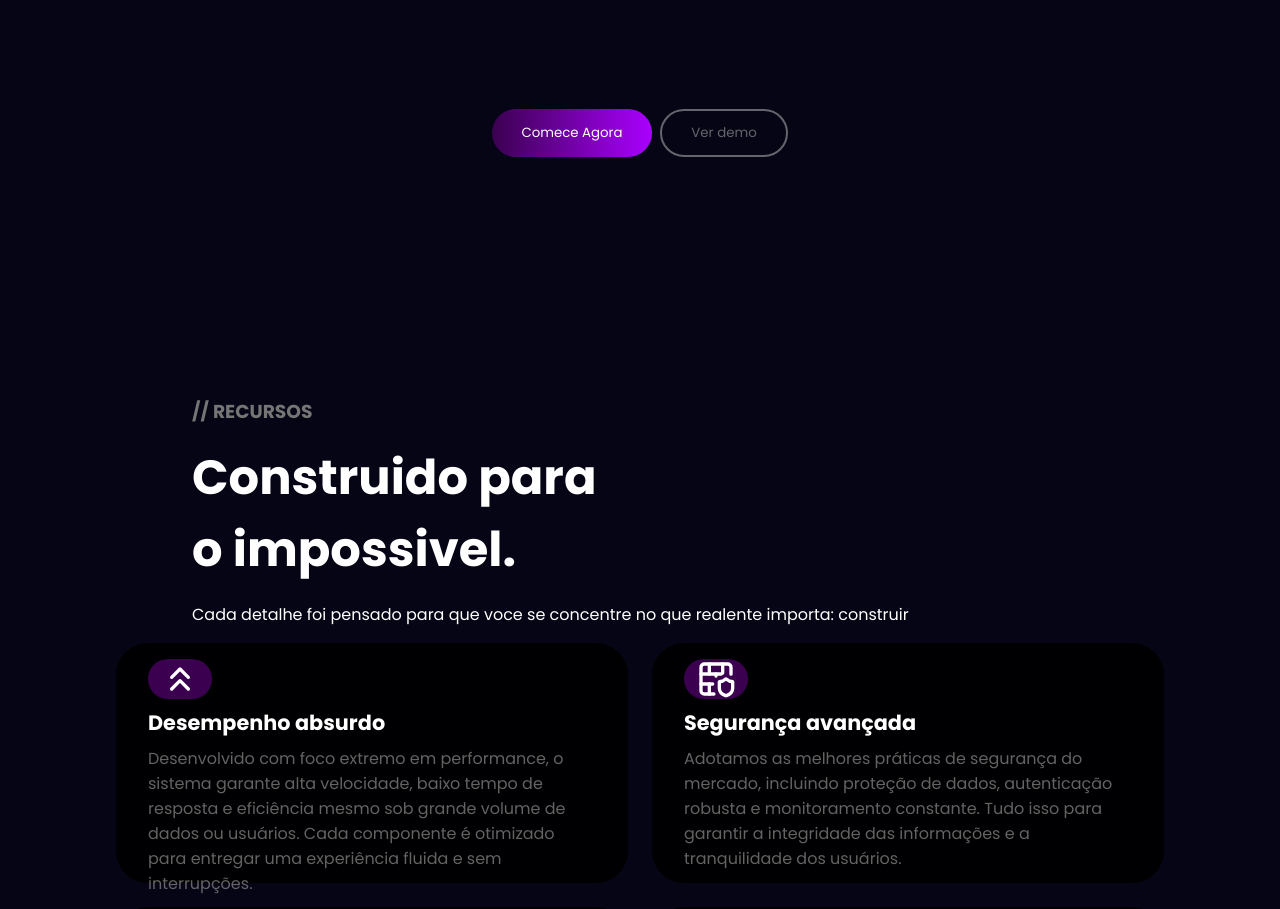
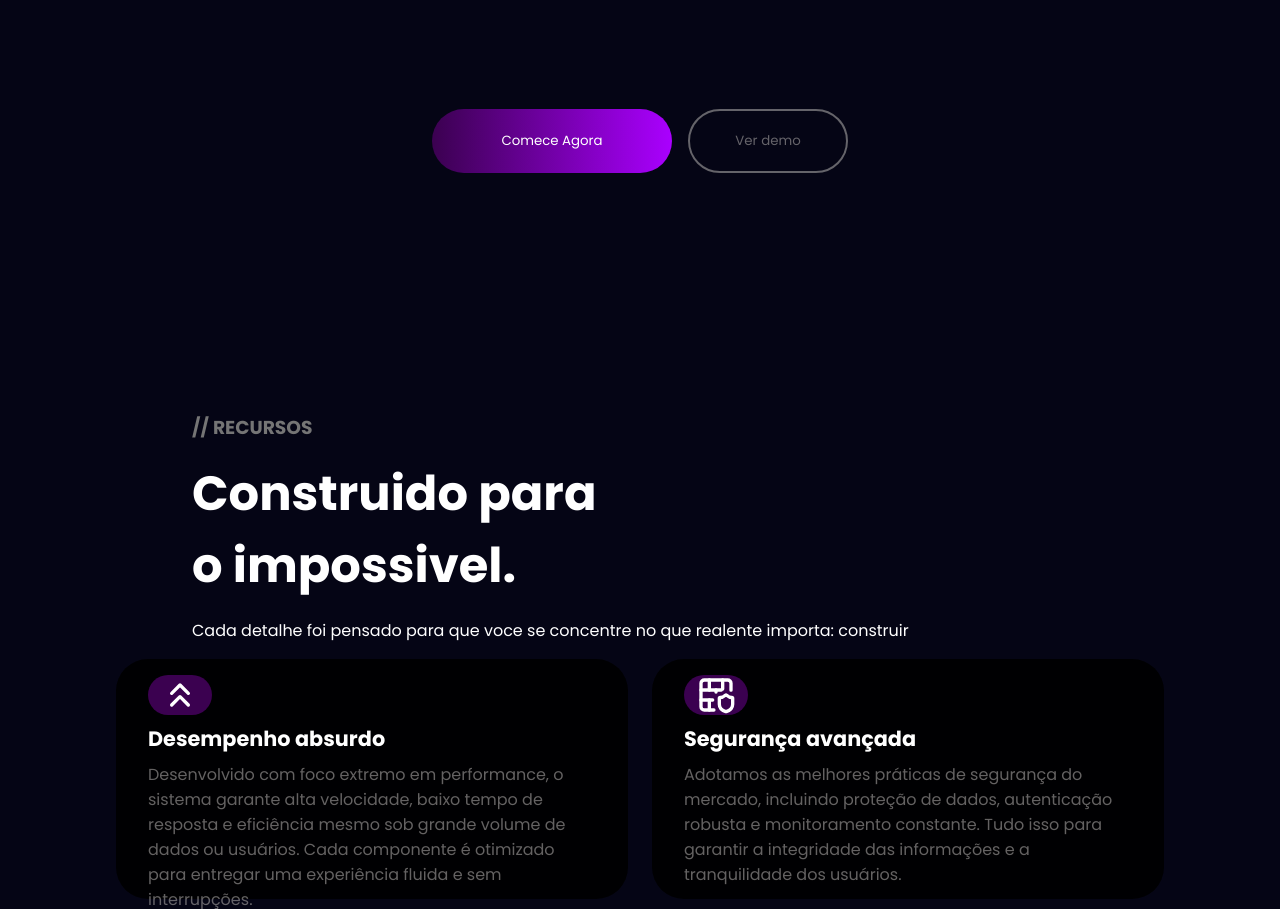
Before and after one commit to joaocarlosgdln-arch/orion, a plain HTML site: page index.html in a window 1280 px wide. Shown: the part 1395-2304 px from the top of the page. Drawn offline with Linux system fonts and the light colour scheme.

Commit message:
new style and size of buttons

```diff
--- a/style.css
+++ b/style.css
@@ -293,18 +293,18 @@ main h3 {
     background: linear-gradient(90deg, #3b0150, rgb(170, 0, 255));
     cursor: pointer;
     color: white;
-    width: 10rem;
-    height: 3rem;
+    width: 15rem;
+    height: 4rem;
     border-radius: 6rem;
     border: 2px #ffffffa1;
-    margin-right: 0.5rem;
+    margin-right: 1rem;
 }
 .demo{
     background-color: #ffffff00;
     color: #9e9c9ca1;
     cursor: pointer;
-    width: 8rem;
-    height: 3rem;
+    width: 10rem;
+    height: 4rem;
     border-radius: 6rem;
     border: 2px solid #9e9c9ca1;
 
@@ -313,8 +313,8 @@ main h3 {
     background-color: #ffffff00;
     color: #ffffff;
     cursor: pointer;
-    width: 8rem;
-    height: 3rem;
+    width: 10rem;
+    height: 4rem;
     border-radius: 6rem;
     border: 2px solid #ffffff;
 }
```
